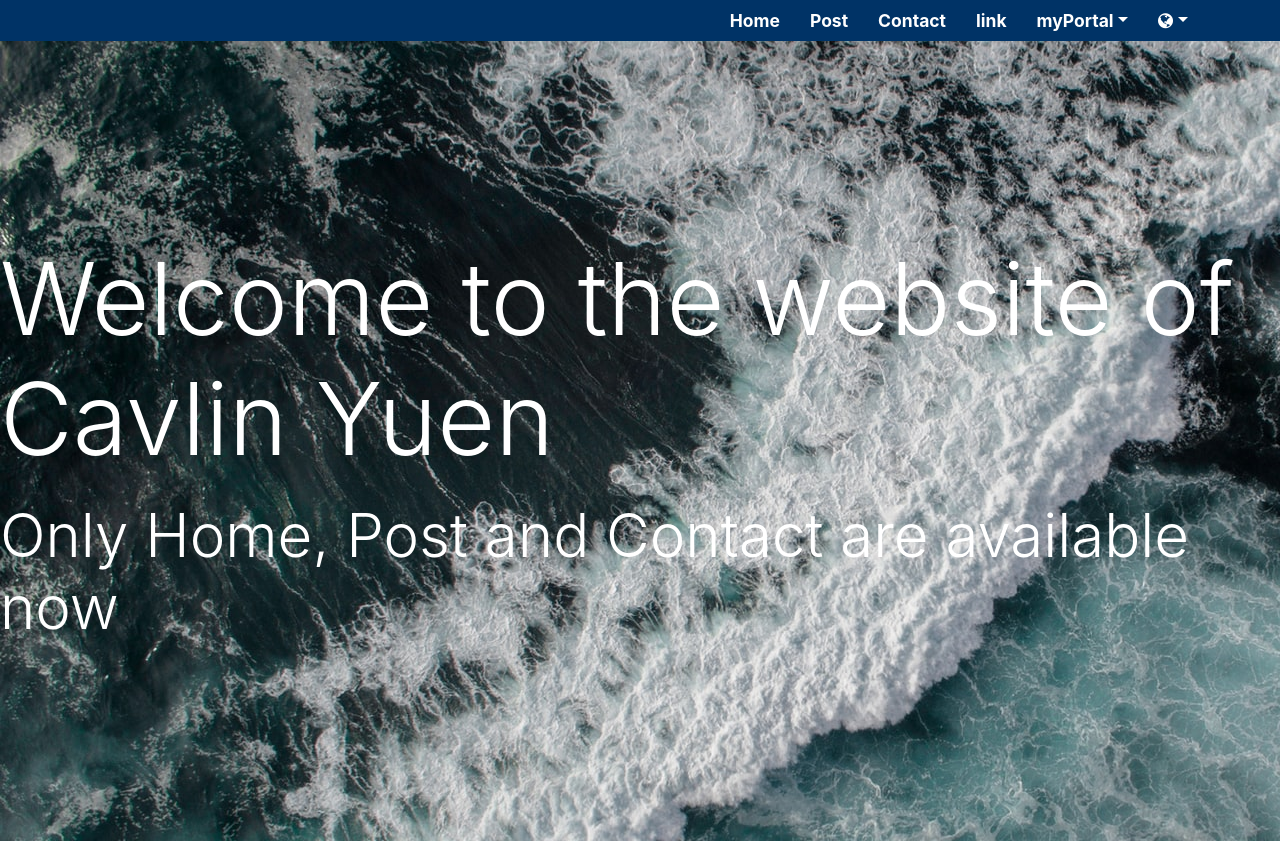
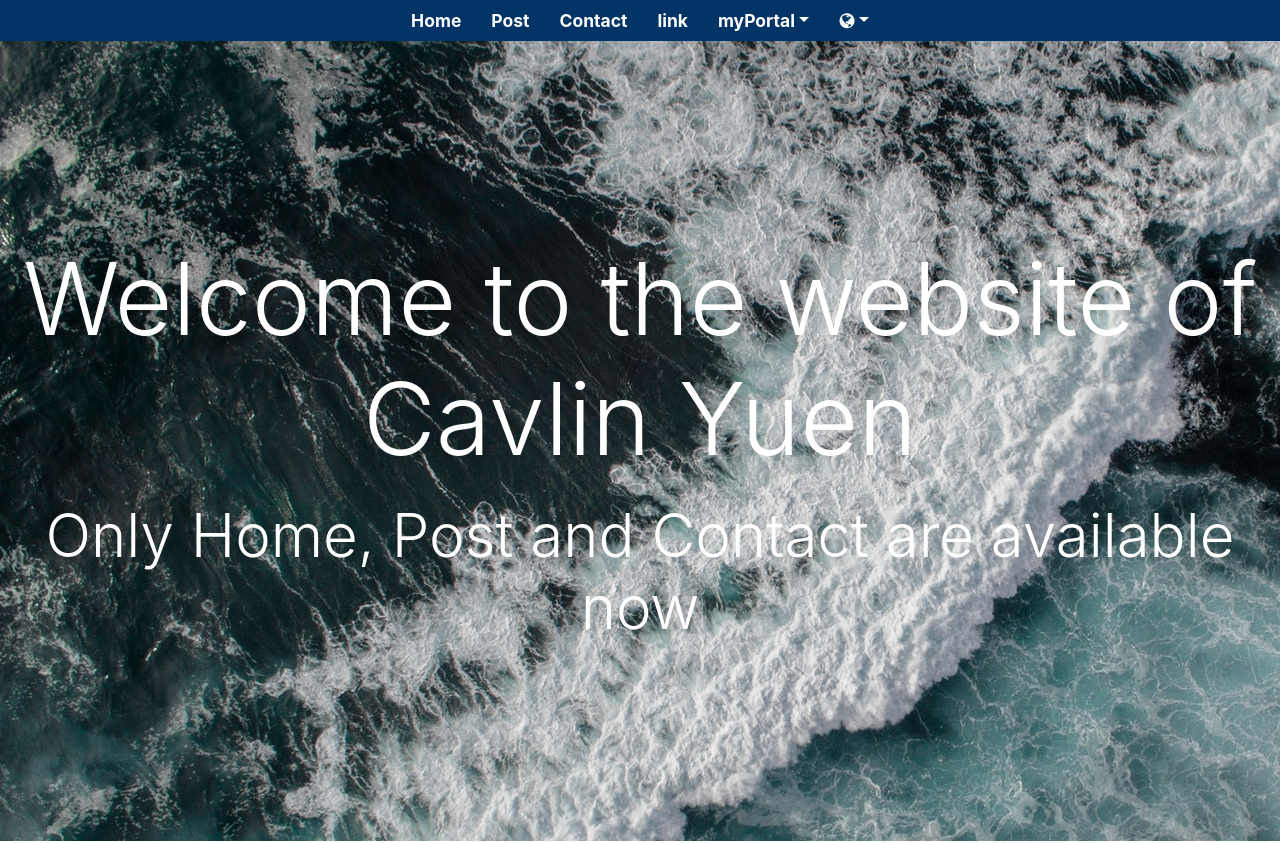
Before and after one commit to YuenSC/myDemo_frontend, a React (Create React App) app: page / in a window 1280 px wide. Shown: the top 843 px of the page. Built offline with nearby package versions, Linux system fonts and the light colour scheme.

Commit message:
fix navbar button issue

```diff
--- a/src/components/navbar.jsx
+++ b/src/components/navbar.jsx
@@ -31,7 +31,7 @@ class NavBar extends Component {
   render() {
     return (
       <nav className="navbar navbar-expand-md sticky-top fs-3">
-        <div className="container justify-content-end">
+        <div className="container justify-content-end navbar__container">
           {this.getNavButton()}
           <NavBody navBarItems={this.state.navBarItems} />
         </div>
@@ -50,7 +50,7 @@ class NavBar extends Component {
         aria-expanded="false"
         aria-label="Toggle navigation"
       >
-        <span className="navbar-toggler-icon"></span>
+        <i className="fa fa-bars"></i>
       </button>
     );
   }
--- a/src/styles/navbar.css
+++ b/src/styles/navbar.css
@@ -13,6 +13,18 @@
   background-color: hsl(210, 100%, 10%);
 }
 
+.navbar__container {
+  flex-direction: column;
+}
+
+.navbar-toggler {
+  align-self: flex-end;
+  color: white;
+  font-size: 5rem;
+  outline: none;
+  box-shadow: none;
+}
+
 /* dropdown-menu */
 .dropdown-menu {
   background-color: hsl(210, 100%, 20%);
--- a/src/styles/tagline.css
+++ b/src/styles/tagline.css
@@ -4,6 +4,7 @@
   display: flex;
   flex-direction: column;
   font-size: 10rem;
+  text-align: center;
 }
 
 .tagline .tagline__title {
```
